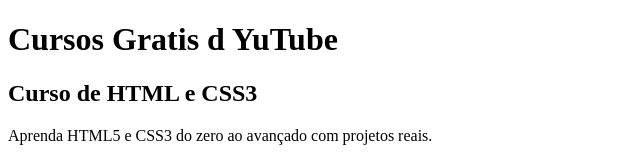
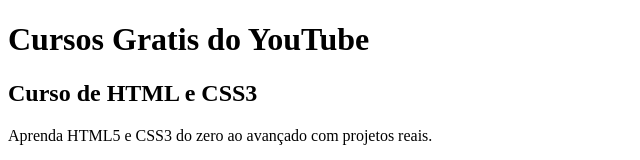
Before and after one commit to WesleyBarbosa/Projeto-site, a plain HTML site: page index.html in a window 1280 px wide. Shown: the top 160 px of the page, without its empty margins (0-640 px from the left). Drawn offline with Linux system fonts and the light colour scheme.

Commit message:
corrigindo os nome errados

```diff
--- a/index.html
+++ b/index.html
@@ -9,7 +9,7 @@
 
     <main>
         <header>
-            <h1>Cursos Gratis d YuTube</h1>
+            <h1>Cursos Gratis do YouTube</h1>
         </header>
         <article>
             <h2>Curso de HTML e CSS3</h2>
```
